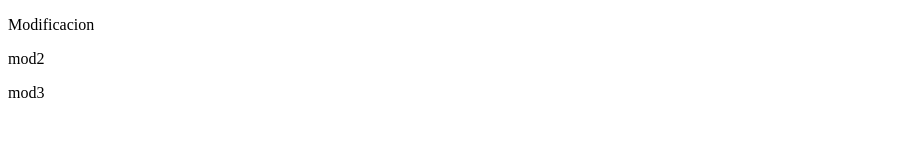
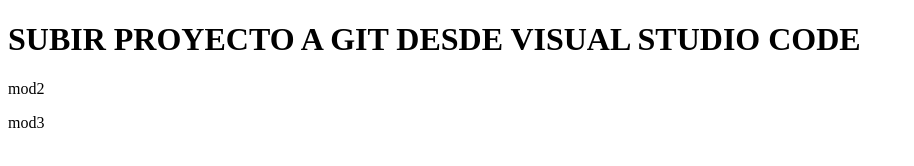
Before and after one commit to 4ndreasierra/Act_Curso_git, a plain HTML site: page prueba_VSC/index.html in a window 1280 px wide. Shown: the whole page, without its empty margins (0-914 px from the left). Drawn offline with Linux system fonts and the light colour scheme.

Commit message:
Se ha cambiado el titulo y nombre de pagina

```diff
--- a/prueba_VSC/index.html
+++ b/prueba_VSC/index.html
@@ -4,10 +4,10 @@
     <meta charset="UTF-8">
     <meta http-equiv="X-UA-Compatible" content="IE=edge">
     <meta name="viewport" content="width=device-width, initial-scale=1.0">
-    <title>Document</title>
+    <title>Prueba HTML</title>
 </head>
 <body>
-    <p>Modificacion</p>
+    <h1>SUBIR PROYECTO A GIT DESDE VISUAL STUDIO CODE</h1>
     <p>mod2</p>
     <p>mod3</p>
 </body>
```
